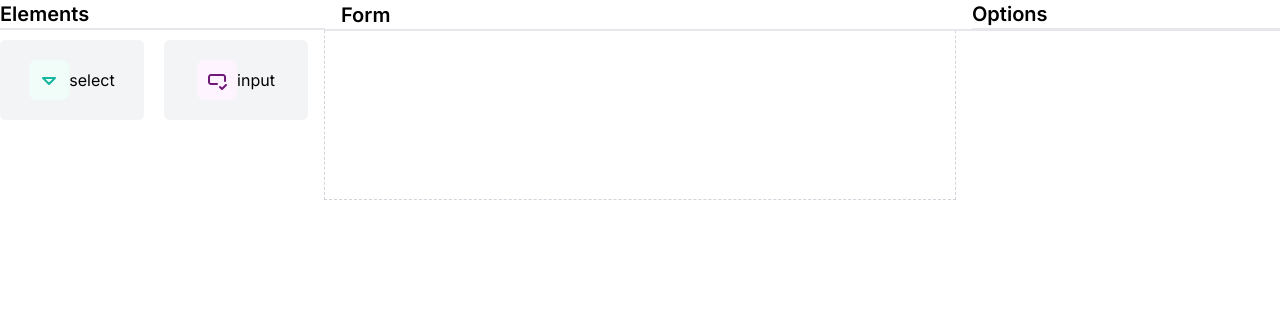
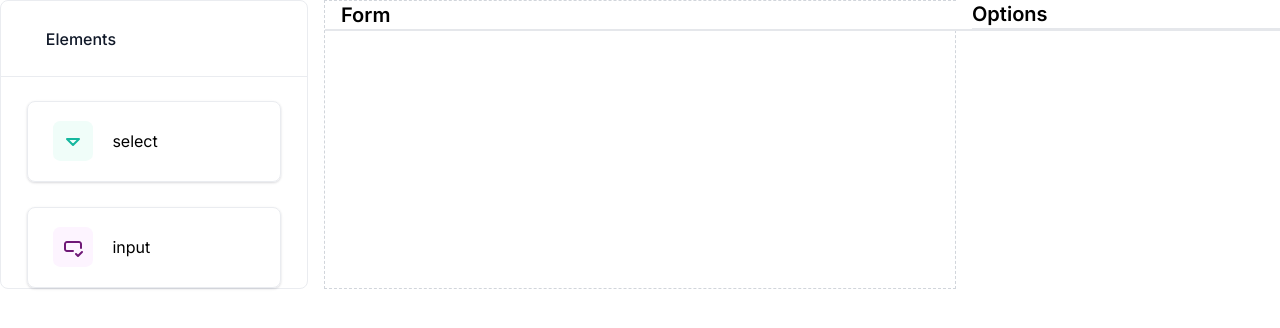
Before and after one commit to Murad544/form-builder, a Next.js app: page / in a window 1280 px wide. Shown: the top 328 px of the page. Built offline with nearby package versions, Linux system fonts and the light colour scheme.

Commit message:
add: sass

```diff
--- a/assets/icons.tsx
+++ b/assets/icons.tsx
@@ -10,9 +10,9 @@ const inputIcon = (
     <path
       d='M28 21V17C28 16.4696 27.7893 15.9609 27.4142 15.5858C27.0391 15.2107 26.5304 15 26 15H14C13.4696 15 12.9609 15.2107 12.5858 15.5858C12.2107 15.9609 12 16.4696 12 17V22C12 22.5304 12.2107 23.0391 12.5858 23.4142C12.9609 23.7893 13.4696 24 14 24H20M23 27L25 29L29 25'
       stroke='#6F1877'
-      stroke-width='2'
-      stroke-linecap='round'
-      stroke-linejoin='round'
+      strokeWidth='2'
+      strokeLinecap='round'
+      strokeLinejoin='round'
     />
   </svg>
 );
@@ -29,9 +29,9 @@ const selectIcon = (
     <path
       d='M14 18L20 24L26 18H14Z'
       stroke='#15B79E'
-      stroke-width='2'
-      stroke-linecap='round'
-      stroke-linejoin='round'
+      strokeWidth='2'
+      strokeLinecap='round'
+      strokeLinejoin='round'
     />
   </svg>
 );
@@ -48,16 +48,16 @@ const radioIcon = (
     <path
       d='M19 20C19 20.2652 19.1054 20.5196 19.2929 20.7071C19.4804 20.8946 19.7348 21 20 21C20.2652 21 20.5196 20.8946 20.7071 20.7071C20.8946 20.5196 21 20.2652 21 20C21 19.7348 20.8946 19.4804 20.7071 19.2929C20.5196 19.1054 20.2652 19 20 19C19.7348 19 19.4804 19.1054 19.2929 19.2929C19.1054 19.4804 19 19.7348 19 20Z'
       stroke='#2970FF'
-      stroke-width='2'
-      stroke-linecap='round'
-      stroke-linejoin='round'
+      strokeWidth='2'
+      strokeLinecap='round'
+      strokeLinejoin='round'
     />
     <path
       d='M11 20C11 21.1819 11.2328 22.3522 11.6851 23.4442C12.1374 24.5361 12.8003 25.5282 13.636 26.364C14.4718 27.1997 15.4639 27.8626 16.5558 28.3149C17.6478 28.7672 18.8181 29 20 29C21.1819 29 22.3522 28.7672 23.4442 28.3149C24.5361 27.8626 25.5282 27.1997 26.364 26.364C27.1997 25.5282 27.8626 24.5361 28.3149 23.4442C28.7672 22.3522 29 21.1819 29 20C29 18.8181 28.7672 17.6478 28.3149 16.5558C27.8626 15.4639 27.1997 14.4718 26.364 13.636C25.5282 12.8003 24.5361 12.1374 23.4442 11.6851C22.3522 11.2328 21.1819 11 20 11C18.8181 11 17.6478 11.2328 16.5558 11.6851C15.4639 12.1374 14.4718 12.8003 13.636 13.636C12.8003 14.4718 12.1374 15.4639 11.6851 16.5558C11.2328 17.6478 11 18.8181 11 20Z'
       stroke='#2970FF'
-      stroke-width='2'
-      stroke-linecap='round'
-      stroke-linejoin='round'
+      strokeWidth='2'
+      strokeLinecap='round'
+      strokeLinejoin='round'
     />
   </svg>
 );
@@ -74,9 +74,9 @@ const checkboxIcon = (
     <path
       d='M17 19L20 22L28 14M28 20V26C28 26.5304 27.7893 27.0391 27.4142 27.4142C27.0391 27.7893 26.5304 28 26 28H14C13.4696 28 12.9609 27.7893 12.5858 27.4142C12.2107 27.0391 12 26.5304 12 26V14C12 13.4696 12.2107 12.9609 12.5858 12.5858C12.9609 12.2107 13.4696 12 14 12H23'
       stroke='#36BFFA'
-      stroke-width='2'
-      stroke-linecap='round'
-      stroke-linejoin='round'
+      strokeWidth='2'
+      strokeLinecap='round'
+      strokeLinejoin='round'
     />
   </svg>
 );
--- a/components/FormBody.tsx
+++ b/components/FormBody.tsx
@@ -48,9 +48,11 @@ const FormBody = ({
     dragOverItem.current = position;
   };
 
-  const renderField = (ext: Extension) => {
-    return extensions.find(
-      (extension) => extension.extensionId === ext.extensionId,
+  const renderField: (ext: Extension) => Extension = (ext: Extension) => {
+    return (
+      extensions.find(
+        (extension) => extension.extensionId === ext.extensionId,
+      ) ?? ({} as Extension)
     );
   };
   return (
@@ -81,6 +83,7 @@ const FormBody = ({
             <div className='cursor-pointer p-2 bg-gray-100 rounded-md hover:bg-gray-200'>
               <label>{field?.settings?.label}</label>
               {/* rendering your custom component here */}
+              {/* @ts-ignore */}
               {renderField(field)?.render(field?.settings)}
               <div>{field?.settings?.helperText}</div>
             </div>
--- a/components/FormBuilder.tsx
+++ b/components/FormBuilder.tsx
@@ -75,7 +75,7 @@ const SelectInput = {
               <input
                 type='text'
                 className='border border-gray-300 w-full'
-                value={option}
+                value={option ?? ''}
                 onChange={(e) =>
                   handlePropsChange(
                     settings.options?.map((opt, i) => {
--- a/components/FormElements.tsx
+++ b/components/FormElements.tsx
@@ -1,6 +1,7 @@
 'use client';
 
 import { Extension } from '@/types';
+import styles from '@/styles/componentStyles/form.module.scss';
 
 interface Props {
   extensions: Extension[];
@@ -13,17 +14,14 @@ const FormElements = ({ extensions }: Props) => {
     e.dataTransfer.setData('extension', JSON.stringify(field));
   };
   return (
-    <div className=' relative'>
-      <h2 className='text-xl font-semibold mb-2 fixed w-full bg-white border-b-2 z-10'>
-        Elements
-      </h2>
-      <div className='grid grid-cols-2 gap-5 pt-10'>
+    <div className={`${styles.section} ${styles.elements}`}>
+      <h2>Elements</h2>
+      <div className={styles.elements_container}>
         {extensions.map((field, index) => (
           <div
             key={index}
             draggable
             onDragStart={(e) => handleDragStart(e, field)}
-            className='p-2 bg-gray-100 rounded-md hover:bg-gray-200 h-20 flex items-center justify-center'
           >
             {field.icon}
             {field.slug}
--- a/components/FormSettings.tsx
+++ b/components/FormSettings.tsx
@@ -1,7 +1,7 @@
 'use client';
 
 import { Extension, ExtensionSettings } from '@/types';
-import React, { ChangeEvent } from 'react';
+import React from 'react';
 import { extensions } from './FormBuilder';
 
 interface Props {
--- a/package.json
+++ b/package.json
@@ -17,6 +17,7 @@
     "react-dnd-html5-backend": "^16.0.1",
     "react-dom": "^18",
     "react-redux": "^8.1.3",
+    "sass": "^1.69.5",
     "uuid": "^9.0.1"
   },
   "devDependencies": {
--- /dev/null
+++ b/styles/componentStyles/form.module.scss
@@ -0,0 +1,54 @@
+.section {
+  display: flex;
+  flex-direction: column;
+  align-items: flex-start;
+  gap: 24px;
+  align-self: stretch;
+  border: 1px solid #EAECF0;
+  border-radius: 8px;
+  height: 100%;
+
+  &.elements {
+    max-width: 3.2rem;
+  }
+
+  &.editor {
+    max-width: 59.2rem;
+  }
+
+  &.elements {
+    max-width: 40rem;
+  }
+
+  h2 {
+    color: #101828;
+    font-size: 16px;
+    font-style: normal;
+    font-weight: 500;
+    line-height: 24px;
+    padding: 1.6rem 2.8rem;
+    border-bottom: 1px solid #EAECF0;
+    width: 100%;
+  }
+
+  .elements_container {
+    display: flex;
+    flex-direction: column;
+    align-items: flex-start;
+    gap: 1.6rem;
+    width: 100%;
+    padding: 0 1.6rem;
+
+    div {
+      padding: 1.2rem 1.6rem;
+      cursor: pointer;
+      border-radius: 8px;
+      border: 1px solid #EAECF0;
+      box-shadow: 0px 1px 2px 0px rgba(16, 24, 40, 0.06), 0px 1px 3px 0px rgba(16, 24, 40, 0.10);
+      display: flex;
+      gap: 1.2rem;
+      align-items: center;
+      width: 100%;
+    }
+  }
+}
--- /dev/null
+++ b/styles/global.scss
@@ -0,0 +1,34 @@
+* {
+  box-sizing: border-box;
+  padding: 0;
+  margin: 0;
+  list-style: none;
+}
+
+:root {
+  --primary-color: #191c1f;
+  --secondary-color: #777d8b;
+}
+
+html,
+body {
+  max-width: 100vw;
+  min-height: 100vh;
+}
+
+body {
+  font-family: var(--font-roboto) !important;
+}
+
+body::-webkit-scrollbar {
+  width: 4px;
+}
+
+body::-webkit-scrollbar-thumb {
+  background-color: #233b82;
+}
+
+a {
+  color: inherit !important;
+  text-decoration: none !important;
+}
```
Also changed, not shown: styles/_mixins.scss (added, +65 -0 lines), 1 other file (tests, documents, lock files or other folders).
